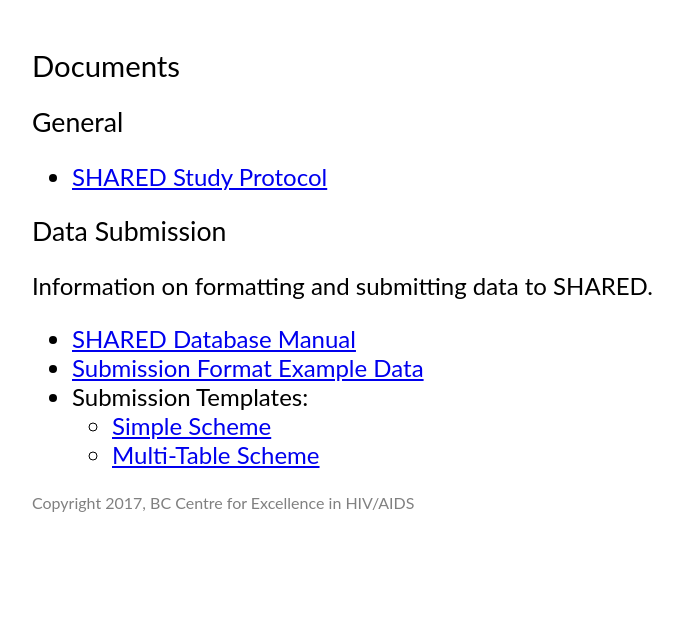
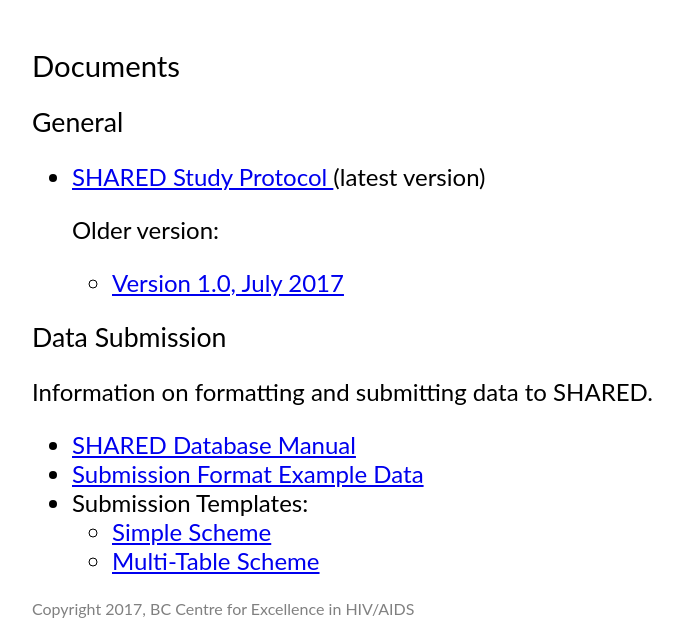
Before and after one commit to cfe-lab/shared-server, a Django app: page /documents in a window 1280 px wide. Shown: the part 156-800 px from the top of the page, without its empty margins (128-811 px from the left). Run offline with Django 3.2, Linux system fonts and the light colour scheme.

Commit message:
Add latest version of Study Protocol

```diff
--- a/templates/documents.html
+++ b/templates/documents.html
@@ -1,17 +1,20 @@
-{% extends "base.html" %}
-{% load static %}
-
-
-{% block content %}
+{% extends "base.html" %} {% load static %} {% block content %}
 
 <h1>Documents</h1>
 
 <h2>General</h2>
 <ul>
   <li>
-    <a href="/static/doc/SHARED Study Protocol.pdf">
+    <a href="/static/doc/SHARED Study Protocol-2-0.pdf">
       SHARED Study Protocol
-    </a>
+    </a> (latest version)
+    <p>Older version:</p>
+    <ul>
+      <li>
+        <a href="static/doc/SHARED Study Protocol-1-0.pdf">
+          Version 1.0, July 2017
+        </a></li>
+    </ul>
   </li>
 </ul>
 
```
Also changed, not shown: 3 other files.
